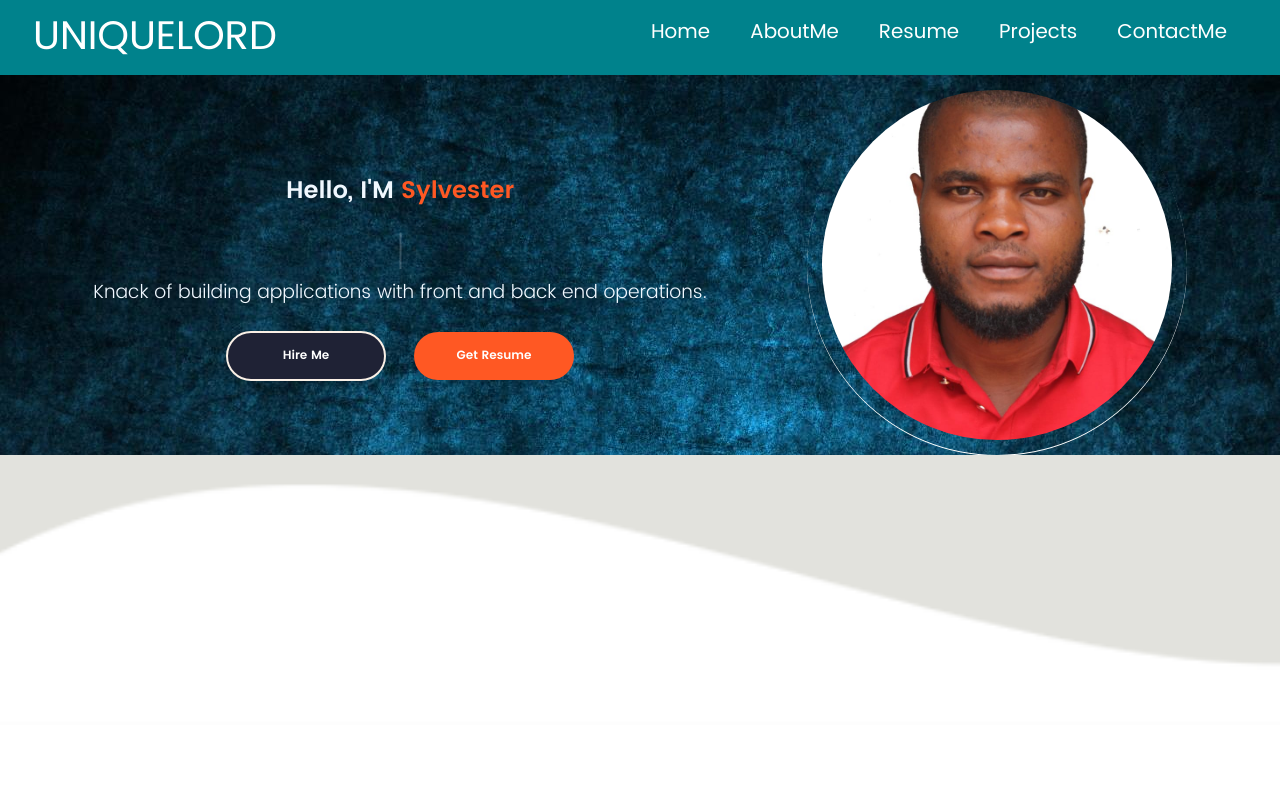
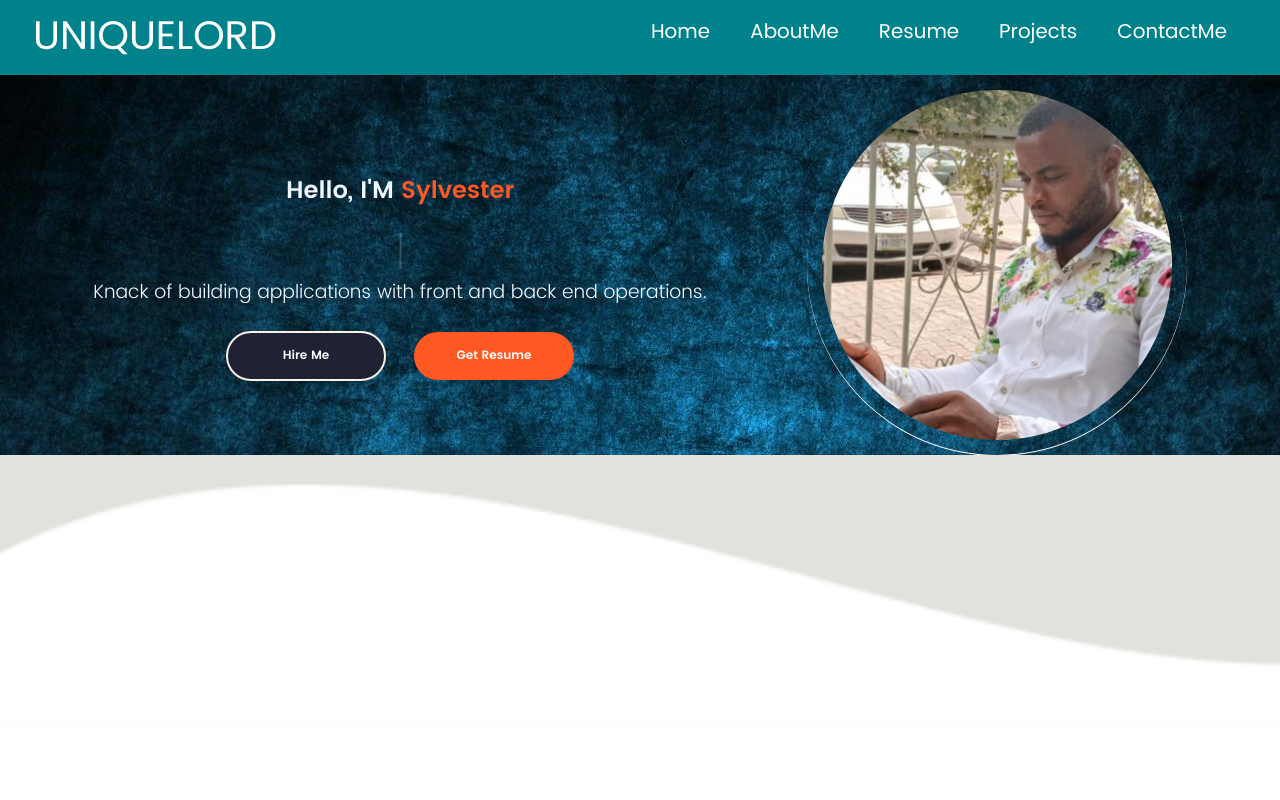
Before and after one commit to UniqueExch/myportfolio, a React (Create React App) app: page / in a window 1280 px wide. Shown: the top 800 px of the page. Built offline with nearby package versions, Linux system fonts and the light colour scheme.

Commit message:
Updating profile pictuer

```diff
--- a/src/PortfolioContainer/Home/Profile/Profile.css
+++ b/src/PortfolioContainer/Home/Profile/Profile.css
@@ -59,7 +59,7 @@
 .profile-pictures-background{
     height: 92%;
     width: 92%;
-    background-image: url('../../../assets/Home/photo.jpeg');
+    background-image: url('../../../assets/Home/photos.jpg');
     background-size: cover;
     border-radius: 50%;
     background-repeat: no-repeat;
```
